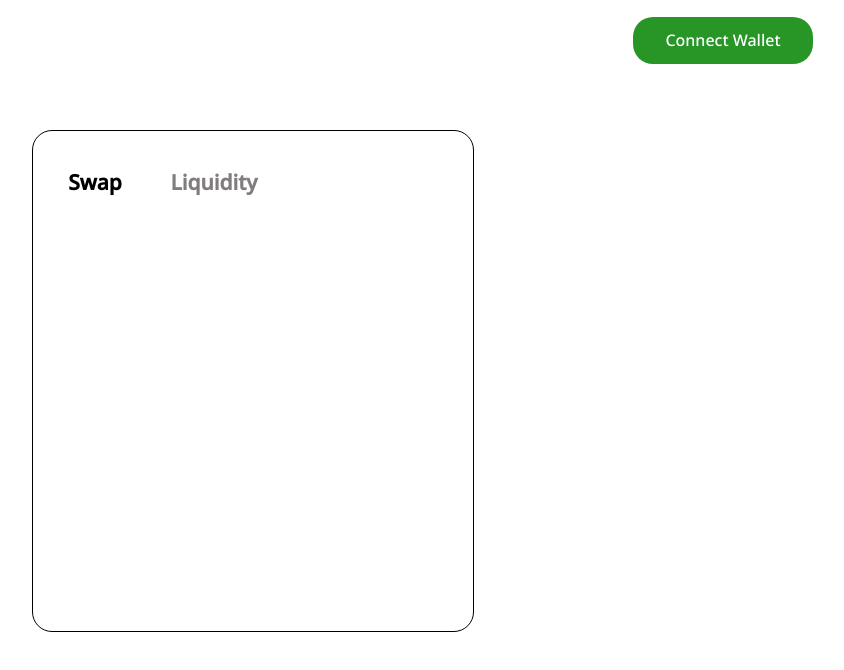
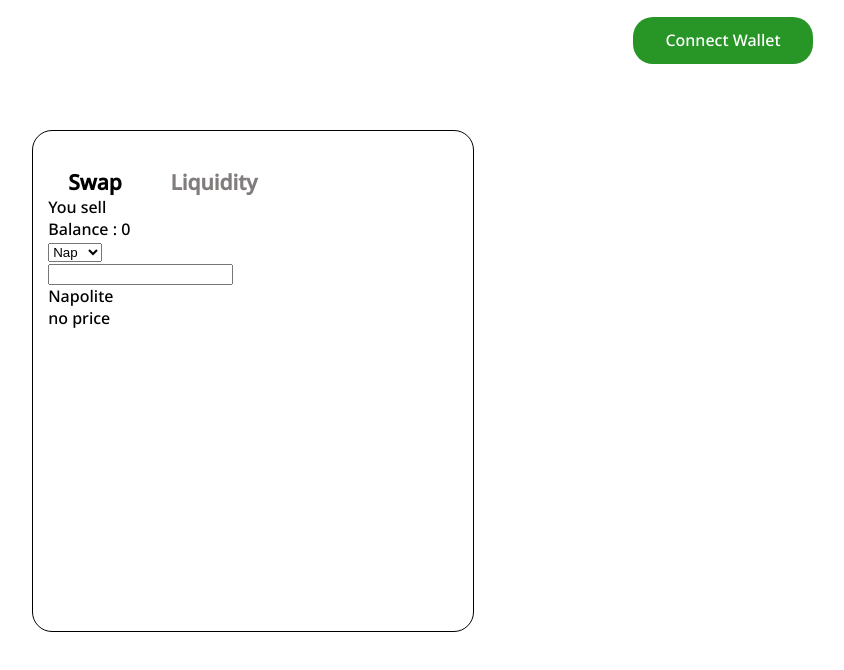
Before and after one commit to Napolite/liquidity-dapp, a React (Vite) app: page / in a window 1280 px wide. Shown: the top 670 px of the page, without its empty margins (387-1231 px from the left). Built offline with nearby package versions, Linux system fonts and the light colour scheme.

Commit message:
#component : wirework for swap

```diff
--- a/src/components/homepage/index.tsx
+++ b/src/components/homepage/index.tsx
@@ -19,6 +19,29 @@ function Homepage() {
             Liquidity
           </div>
         </div>
+        {activeTab === "swap" && (
+          <div>
+            <div>
+              <div>You sell</div>
+              <div>Balance : 0</div>
+            </div>
+            <div>
+              <div>
+                <select name="tokens" id="">
+                  <option value="Napolite">Nap</option>
+                  <option value="Constantinite">Cons</option>
+                </select>
+              </div>
+              <div>
+                <input type="text" name="amount" />
+              </div>
+            </div>
+            <div>
+              <div>Napolite</div>
+              <div>no price</div>
+            </div>
+          </div>
+        )}
       </div>
     </div>
   );
```
